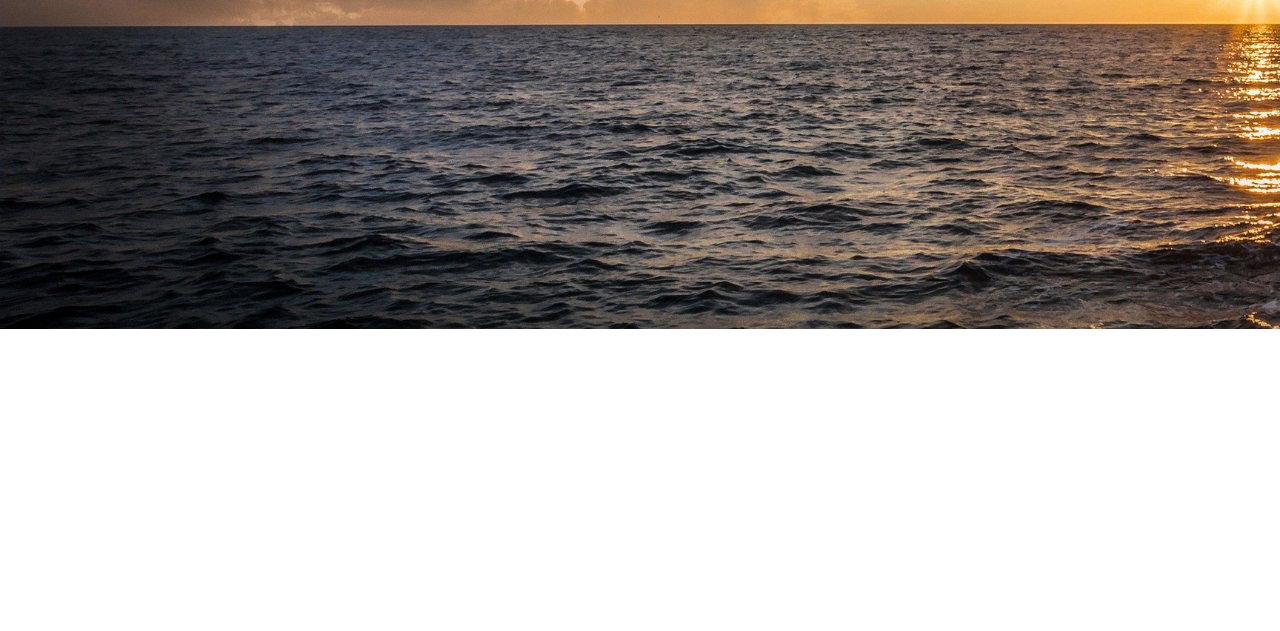
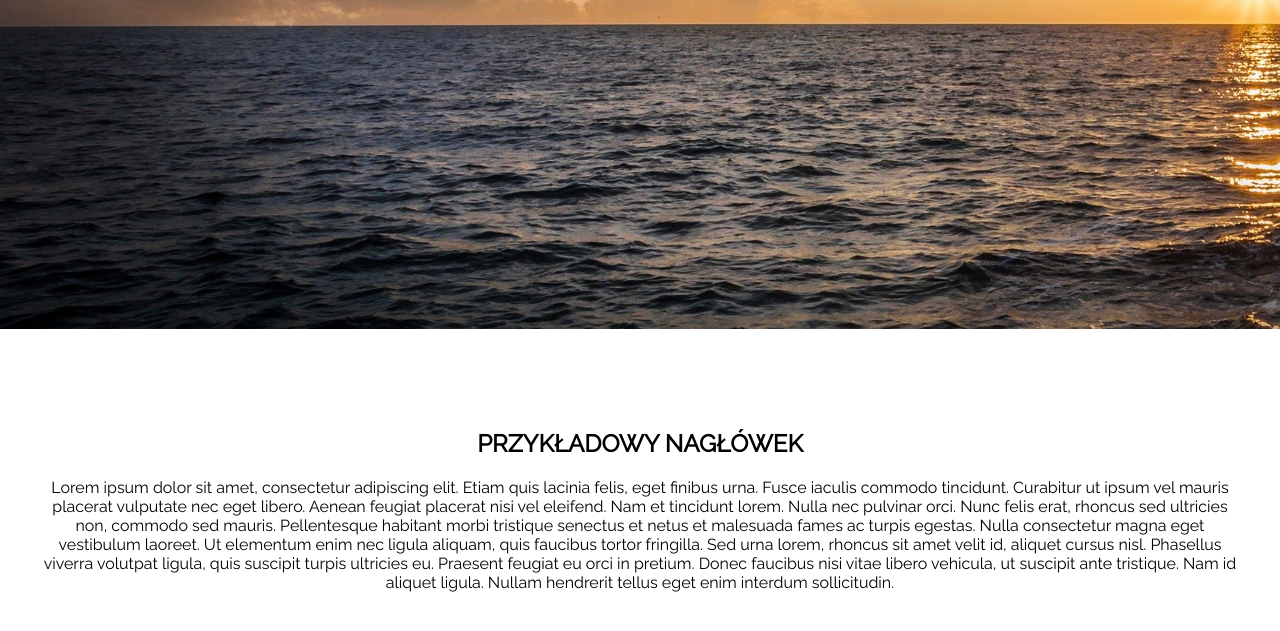
Before and after one commit to savespace/neostheme_v1, a plain HTML site: page index.html in a window 1280 px wide. Shown: the part 471-1102 px from the top of the page. Before the commit the page ends 800 px from the top, so only its background shows below. Drawn offline with nearby package versions, Linux system fonts and the light colour scheme; some packages are replaced by stand-ins of ours; a script that the page names is missing.

Commit message:
New title

```diff
--- a/index.html
+++ b/index.html
@@ -50,5 +50,9 @@
 			<h1>NEOS</h1>
 			<p>Template v1 - To jest przykładowy szablon</p>
 		</section>
+		<section class="container about">
+			<h1>PRZYKŁADOWY NAGŁÓWEK</h1>
+			<p>Lorem ipsum dolor sit amet, consectetur adipiscing elit. Etiam quis lacinia felis, eget finibus urna. Fusce iaculis commodo tincidunt. Curabitur ut ipsum vel mauris placerat vulputate nec eget libero. Aenean feugiat placerat nisi vel eleifend. Nam et tincidunt lorem. Nulla nec pulvinar orci. Nunc felis erat, rhoncus sed ultricies non, commodo sed mauris. Pellentesque habitant morbi tristique senectus et netus et malesuada fames ac turpis egestas. Nulla consectetur magna eget vestibulum laoreet. Ut elementum enim nec ligula aliquam, quis faucibus tortor fringilla. Sed urna lorem, rhoncus sit amet velit id, aliquet cursus nisl. Phasellus viverra volutpat ligula, quis suscipit turpis ultricies eu. Praesent feugiat eu orci in pretium. Donec faucibus nisi vitae libero vehicula, ut suscipit ante tristique. Nam id aliquet ligula. Nullam hendrerit tellus eget enim interdum sollicitudin.</p>
+		</section>
 		<script src="js/script.js"></script>
 	</body>
--- a/style.css
+++ b/style.css
@@ -168,3 +168,9 @@ section.sec1 p {
 		display: none;
 	}
 }
+
+/*O MNIE*/
+.about {
+	text-align: center;
+	padding: 80px 0 80px;
+}
```
